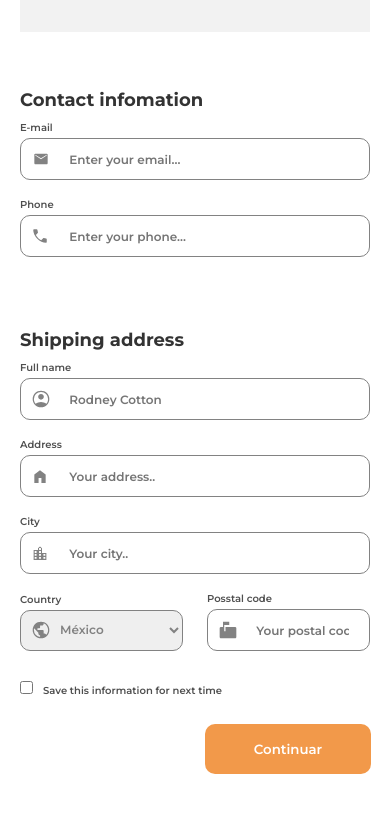
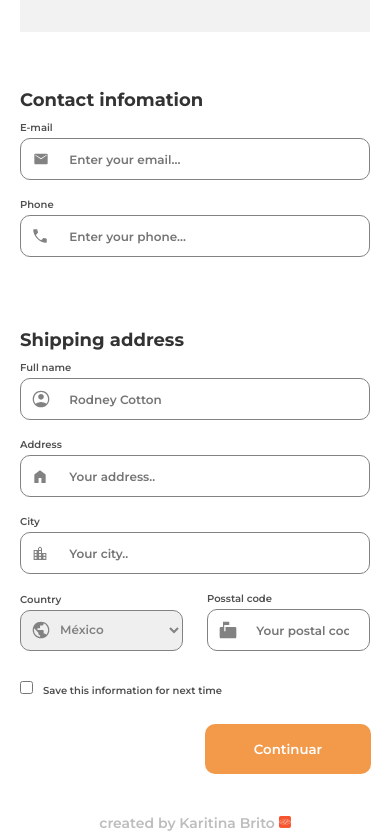
Before and after one commit to KaritinaBrito/Checkout-page, a plain HTML site: page index.html in a window 390 px wide. Shown: the part 557-1389 px from the top of the page. Drawn offline with Linux system fonts and the light colour scheme.

```diff
--- a/index.html
+++ b/index.html
@@ -103,5 +103,8 @@
                 </section>
         </section>
     </section>
+    <section class="footer-container">
+        <p>created by Karitina Brito <img src="./assets/devchallenges.png" alt=""></p>
+    </section>
 </body>
 </html>
--- a/styles.css
+++ b/styles.css
@@ -132,9 +132,6 @@
     padding: 20px;
     margin-bottom: 20px;
 }
-.information2:focus{
-    color: var(--gray3);
-}
 .checkbox{
     display: flex;
     align-items: baseline;
@@ -244,7 +241,25 @@
 .total-price{
     text-align: right;
 }
-@media (max-width: 650px){
+.footer-container{
+    display: flex;
+    margin-bottom: 0px;
+    left: 0px;
+    right: 0px;
+    justify-content: center;
+    align-items: center;
+    bottom: 0px;
+}
+.footer-container p{
+    color: #BDBDBD;
+    font-size: 14px;
+    font-family: 'Montserrat', sans-serif;
+}
+.footer-container img{
+    width: 12px;
+    height: 12px;
+}
+@media (max-width: 950px){
      .main-container{
         display: flex;
         flex-direction: column-reverse;
@@ -304,4 +319,16 @@
     .button-submit{
         margin-left: 185px;
     }
+    .footer-container{
+        left: -40px;
+    }
+    .footer-container p{
+        color: #BDBDBD;
+        font-size: 14px;
+        font-family: 'Montserrat', sans-serif;
+    }
+    .footer-container img{
+        width: 12px;
+        height: 12px;
+    }
 }
```
Also changed, not shown: assets/checkoutDesktop.png (added), assets/checkoutMobile.png (added), 1 other file.
